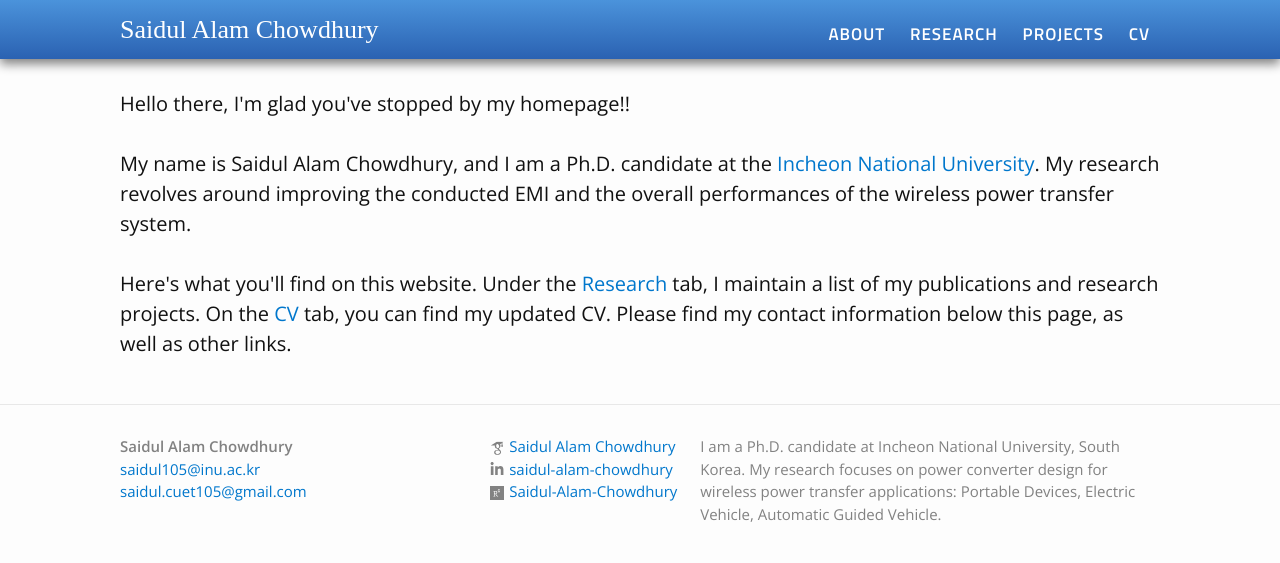
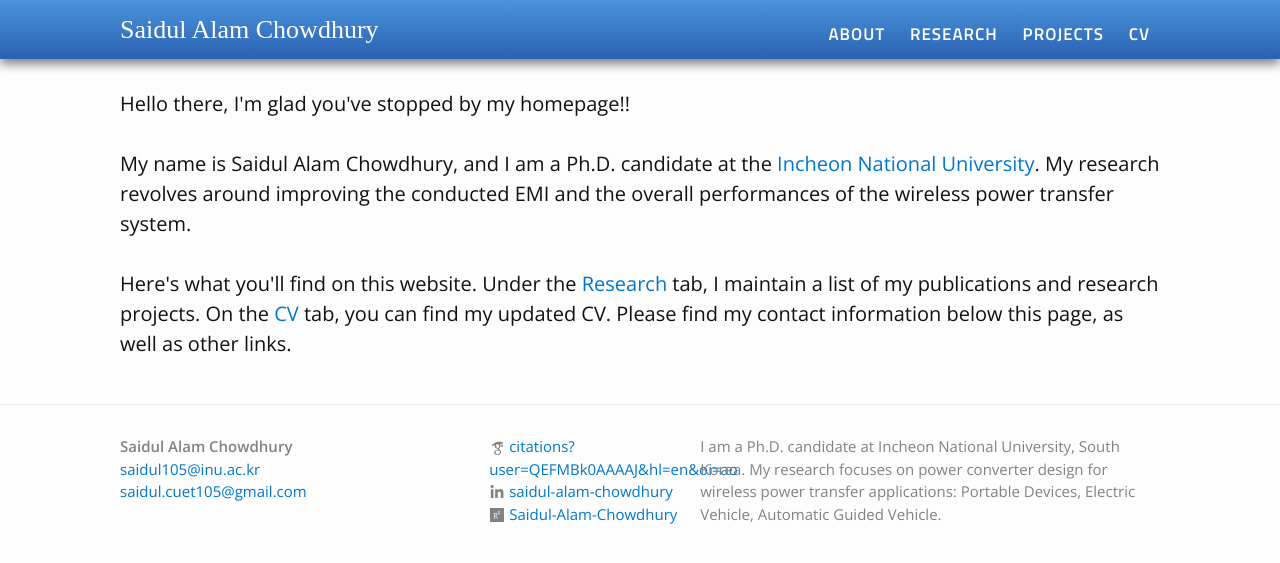
Before and after one commit to saidul105/saidul105.github.io, a Jekyll site: the page built from index.html, in a window 1280 px wide. Shown: the top 563 px of the page. Built offline with Jekyll 4.4.1, drawn with Linux system fonts in a browser that asks for light colours.

Commit message:
Update _config.yml

```diff
--- a/_config.yml
+++ b/_config.yml
@@ -11,7 +11,7 @@ baseurl: "" # the subpath of your site, e.g. /blog/
 url: "" # the base hostname & protocol for your site
 
 # twitter_username: jekyllrb
-googlescholar_username: Saidul Alam Chowdhury
+googlescholar_username: citations?user=QEFMBk0AAAAJ&hl=en&oi=ao
 linkedin_username: saidul-alam-chowdhury
 researchgate_username: Saidul-Alam-Chowdhury
 # feel free to add other links here; you will have to add the SVG icon in _layouts/footer.html
```
